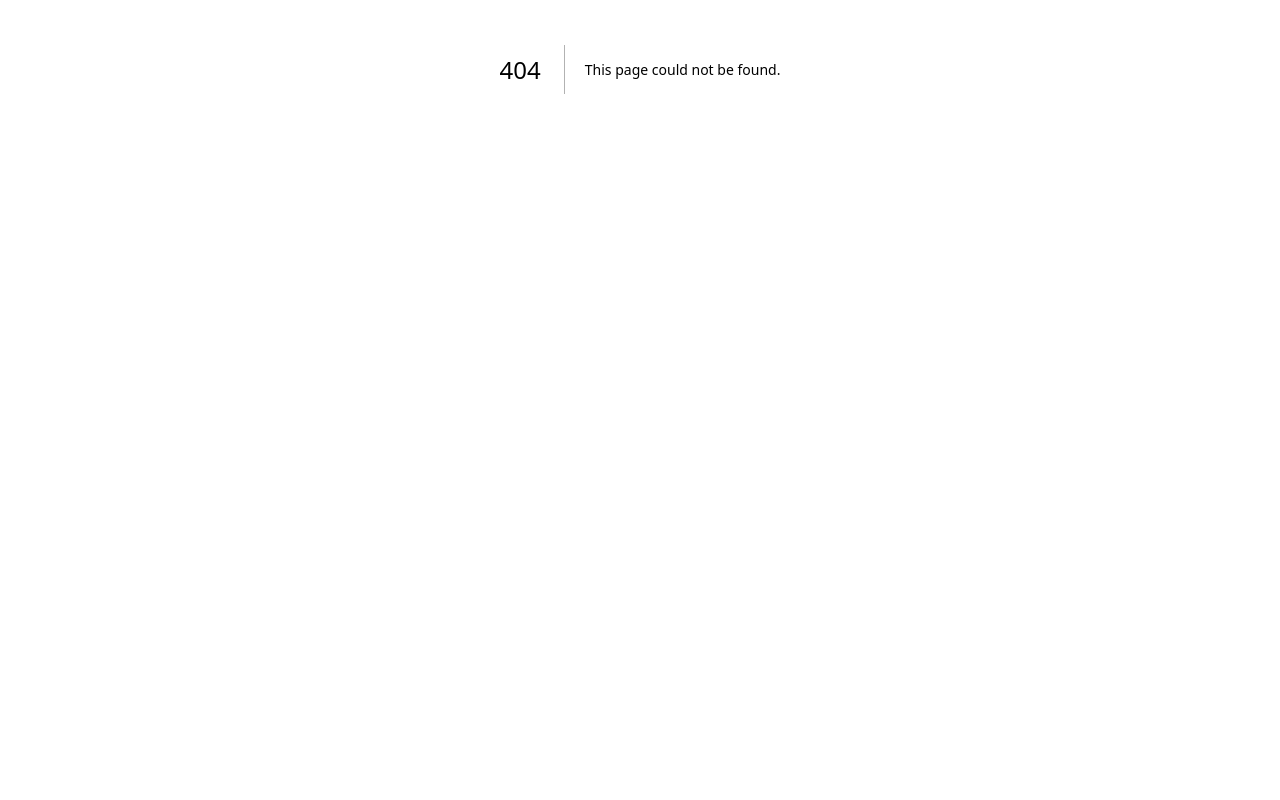
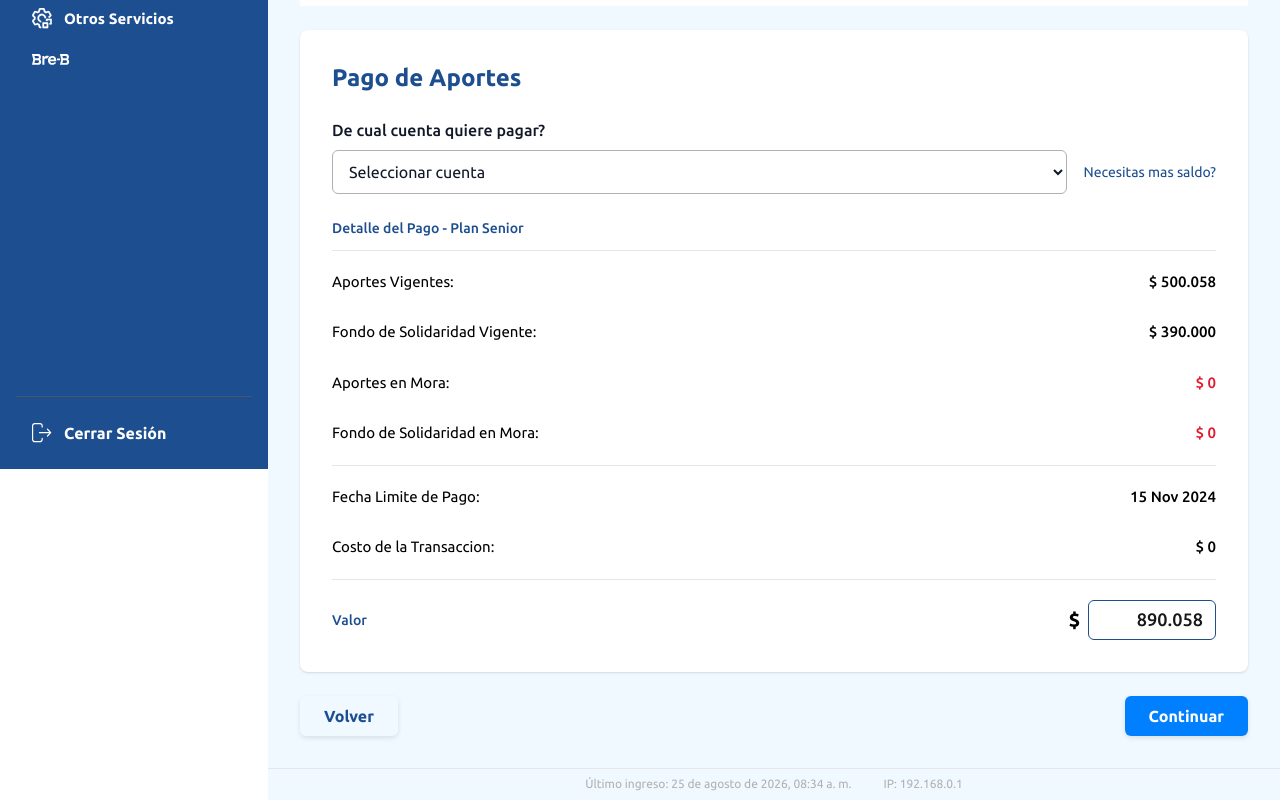
Before and after one commit to truxxu/coasmedas-portal, a Next.js app: page /pagos/pagar-mis-productos/aportes in a window 1280 px wide. Before the commit this address had no page. Shown: the part 331-1131 px from the top of the page. Before the commit the page ends 800 px from the top, so only its background shows below. Built offline with nearby package versions, Linux system fonts and the light colour scheme.

Commit message:
fixes routing

```diff
--- a/app/(authenticated)/pagos/pago-aportes/page.tsx
+++ b/app/(authenticated)/pagos/pagar-mis-productos/aportes/page.tsx
@@ -63,7 +63,7 @@ export default function PagoAportesPage() {
       JSON.stringify(mockAportesPaymentBreakdown)
     );
 
-    router.push('/pagos/pago-aportes/confirmacion');
+    router.push('/pagos/pagar-mis-productos/aportes/confirmacion');
   };
 
   const handleNeedMoreBalance = () => {
```
